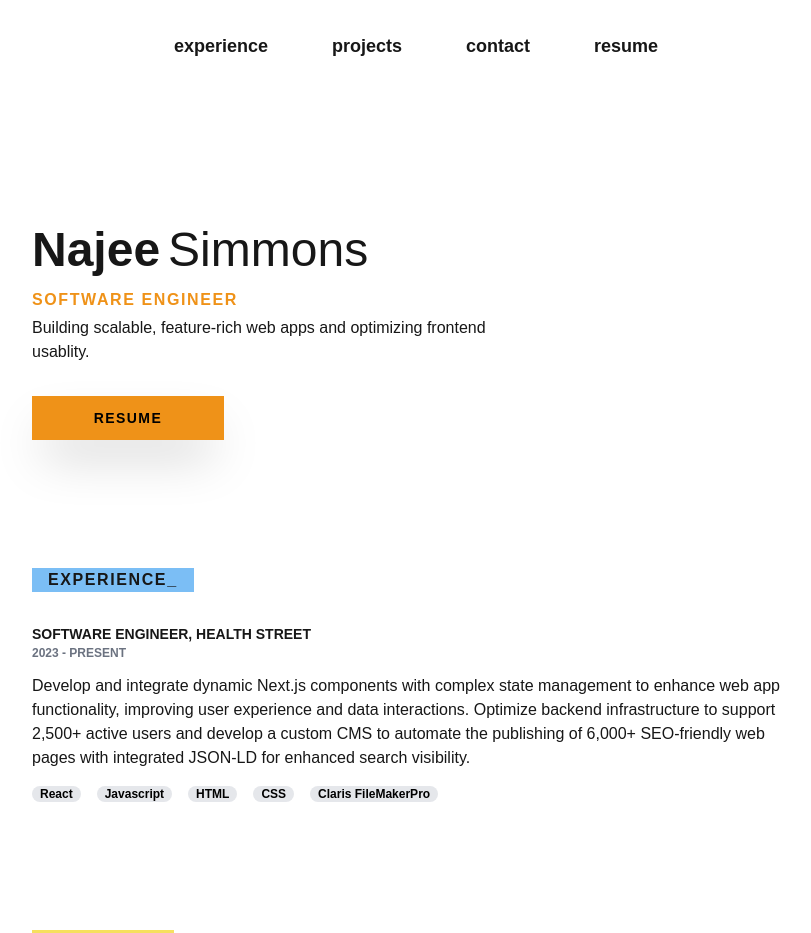
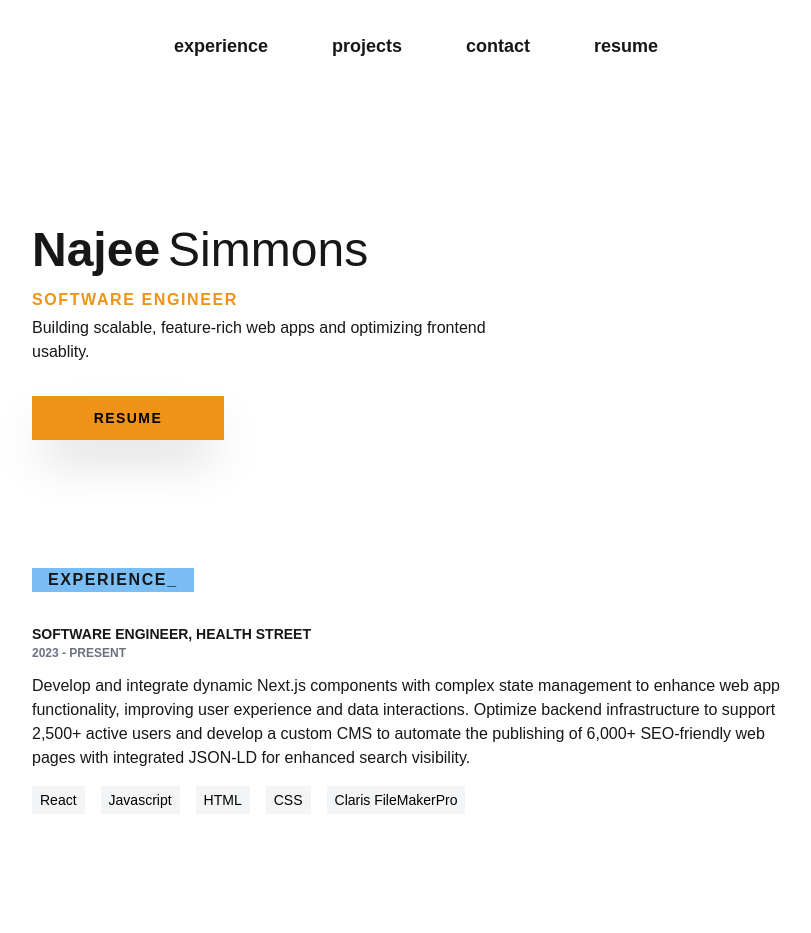
Before and after one commit to najeesimmons/portfolio_v2, a Next.js app: page / in a window 1280 px wide. Shown: the top 933 px of the page, without its empty margins (224-1035 px from the left). Built offline with nearby package versions, Linux system fonts and the light colour scheme.

Commit message:
change styles

```diff
--- a/src/components/Tech/Tech.js
+++ b/src/components/Tech/Tech.js
@@ -1,5 +1,3 @@
-import React from "react";
-
 function Tech({ tech }) {
   return (
     <div className="flex flex-wrap gap-4 justify-start">
@@ -7,7 +5,7 @@ function Tech({ tech }) {
         return (
           <span
             key={index}
-            className="px-2 py-0 text-xs font-semibold text-black bg-gray-200 rounded-full"
+            className="px-2 py-1 text-sm font-base text-black bg-gray-100"
           >
             {technology}
           </span>
```
